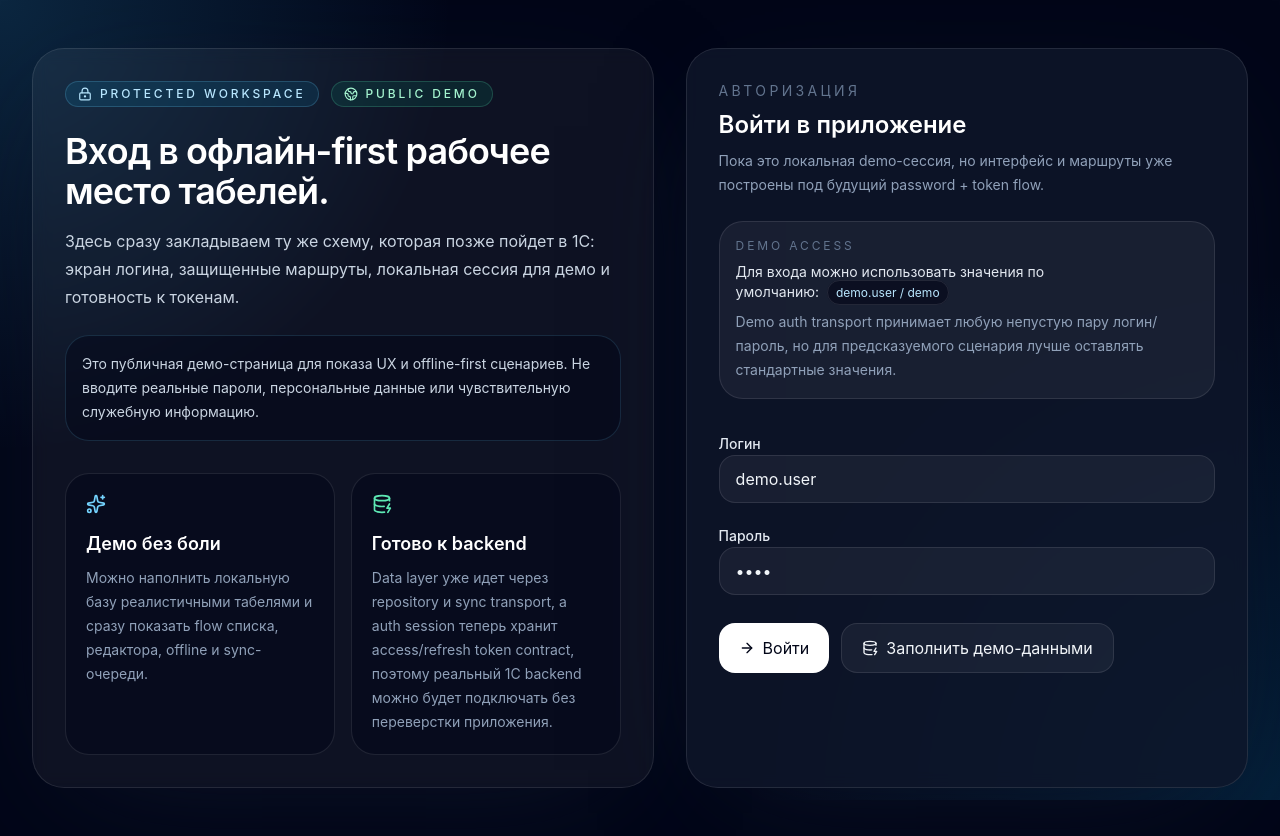
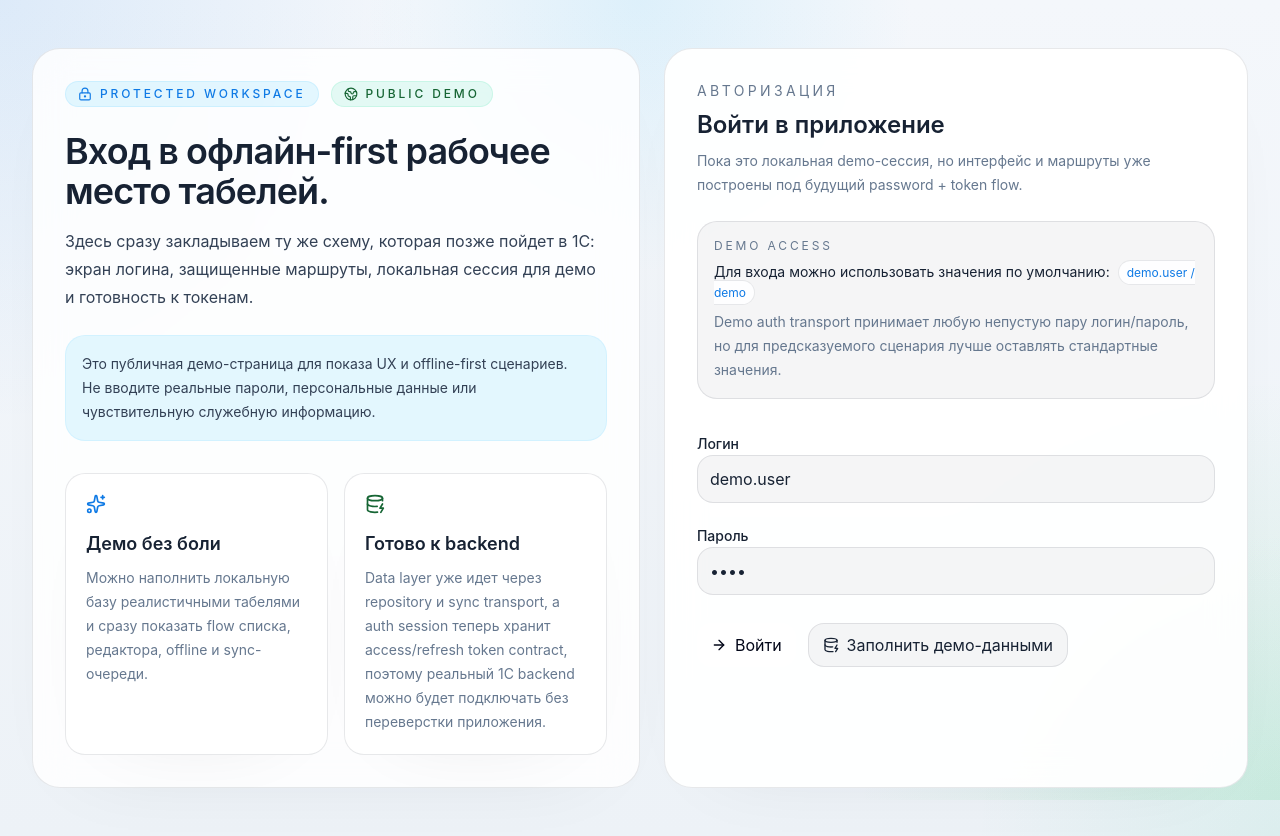
Before and after one commit to popiposter/react-pm, a React (Vite) app: page /login in a window 1280 px wide. Built offline with nearby package versions, Linux system fonts and the light colour scheme; no server answers.

Commit message:
Polish mobile editor flow and login theme

```diff
--- a/src/pages/LoginPage.tsx
+++ b/src/pages/LoginPage.tsx
@@ -9,6 +9,8 @@ import {
   Sparkles,
 } from 'lucide-react';
 import { toast } from 'sonner';
+import { Button } from '../components/ui/button';
+import { Input } from '../components/ui/input';
 import { useAuth } from '../features/auth/auth';
 import { useSeedDemoData } from '../hooks/useSeedDemoData';
 import { getDefaultTimesheetsSearch } from '../routes/_authenticated/timesheets';
@@ -94,48 +96,48 @@ export function LoginPage({
   };
 
   return (
-    <div className="min-h-screen bg-slate-950 text-slate-100">
-      <div className="absolute inset-0 bg-[radial-gradient(circle_at_top_left,_rgba(56,189,248,0.18),_transparent_30%),radial-gradient(circle_at_bottom_right,_rgba(14,165,233,0.16),_transparent_35%)]" />
-      <div className="relative mx-auto flex min-h-screen max-w-7xl flex-col justify-center px-4 py-12 lg:px-8">
-        <div className="grid gap-8 lg:grid-cols-[1.05fr_0.95fr]">
-          <section className="rounded-[2rem] border border-white/10 bg-white/5 p-8 shadow-[0_30px_120px_-48px_rgba(15,23,42,0.95)] backdrop-blur">
+    <div className="min-h-screen text-[var(--app-fg)]">
+      <div className="pointer-events-none absolute inset-0 bg-[radial-gradient(circle_at_top_left,var(--accent-soft),transparent_28%),radial-gradient(circle_at_bottom_right,var(--success-soft),transparent_28%)]" />
+      <div className="relative mx-auto flex min-h-screen max-w-7xl flex-col justify-center px-4 py-8 sm:py-12 lg:px-8">
+        <div className="grid gap-5 lg:grid-cols-[1.02fr_0.98fr] lg:gap-6">
+          <section className="app-surface rounded-[1.75rem] p-6 sm:p-8">
             <div className="flex flex-wrap items-center gap-3">
-              <span className="inline-flex items-center gap-2 rounded-full border border-sky-300/20 bg-sky-400/10 px-3 py-1 text-xs font-medium uppercase tracking-[0.24em] text-sky-200">
+              <span className="inline-flex items-center gap-2 rounded-full border border-sky-300/20 bg-sky-400/10 px-3 py-1 text-xs font-medium uppercase tracking-[0.24em] text-[var(--accent)]">
                 <LockKeyhole className="h-3.5 w-3.5" />
                 Protected workspace
               </span>
-              <span className="inline-flex items-center gap-2 rounded-full border border-emerald-300/20 bg-emerald-400/10 px-3 py-1 text-xs font-medium uppercase tracking-[0.24em] text-emerald-200">
+              <span className="inline-flex items-center gap-2 rounded-full border border-emerald-300/20 bg-emerald-400/10 px-3 py-1 text-xs font-medium uppercase tracking-[0.24em] text-[var(--success-text)]">
                 <Globe2 className="h-3.5 w-3.5" />
                 Public demo
               </span>
             </div>
             <div className="mt-6 space-y-4">
-              <h1 className="max-w-xl text-4xl font-semibold tracking-tight text-white">
+              <h1 className="max-w-xl text-3xl font-semibold tracking-tight sm:text-4xl">
                 Вход в офлайн-first рабочее место табелей.
               </h1>
-              <p className="max-w-2xl text-base leading-7 text-slate-300">
+              <p className="max-w-2xl text-base leading-7 text-[var(--text-soft)]">
                 Здесь сразу закладываем ту же схему, которая позже пойдет в 1С: экран логина,
                 защищенные маршруты, локальная сессия для демо и готовность к токенам.
               </p>
             </div>
-            <div className="mt-6 rounded-[1.5rem] border border-sky-300/15 bg-slate-950/45 p-4 text-sm leading-6 text-slate-300">
+            <div className="mt-6 rounded-[1.25rem] border border-sky-300/15 bg-sky-400/10 p-4 text-sm leading-6 text-[var(--text-soft)]">
               Это публичная демо-страница для показа UX и offline-first сценариев.
               Не вводите реальные пароли, персональные данные или чувствительную служебную
               информацию.
             </div>
             <div className="mt-8 grid gap-4 sm:grid-cols-2">
-              <div className="rounded-[1.5rem] border border-white/10 bg-slate-950/50 p-5">
-                <Sparkles className="h-5 w-5 text-sky-300" />
-                <h2 className="mt-4 text-lg font-semibold text-white">Демо без боли</h2>
-                <p className="mt-2 text-sm leading-6 text-slate-400">
+              <div className="app-surface-strong rounded-[1.25rem] p-5">
+                <Sparkles className="h-5 w-5 text-[var(--accent)]" />
+                <h2 className="mt-4 text-lg font-semibold">Демо без боли</h2>
+                <p className="mt-2 text-sm leading-6 text-[var(--text-muted)]">
                   Можно наполнить локальную базу реалистичными табелями и сразу показать flow
                   списка, редактора, offline и sync-очереди.
                 </p>
               </div>
-              <div className="rounded-[1.5rem] border border-white/10 bg-slate-950/50 p-5">
-                <DatabaseZap className="h-5 w-5 text-emerald-300" />
-                <h2 className="mt-4 text-lg font-semibold text-white">Готово к backend</h2>
-                <p className="mt-2 text-sm leading-6 text-slate-400">
+              <div className="app-surface-strong rounded-[1.25rem] p-5">
+                <DatabaseZap className="h-5 w-5 text-[var(--success-text)]" />
+                <h2 className="mt-4 text-lg font-semibold">Готово к backend</h2>
+                <p className="mt-2 text-sm leading-6 text-[var(--text-muted)]">
                   Data layer уже идет через repository и sync transport, а auth session теперь
                   хранит access/refresh token contract, поэтому реальный 1С backend можно будет
                   подключать без переверстки приложения.
@@ -144,39 +146,39 @@ export function LoginPage({
             </div>
           </section>
 
-          <section className="rounded-[2rem] border border-white/10 bg-slate-900/80 p-8 shadow-[0_30px_120px_-48px_rgba(15,23,42,0.95)] backdrop-blur">
+          <section className="app-surface-strong rounded-[1.75rem] p-6 sm:p-8">
             <div className="space-y-2">
-              <p className="text-sm uppercase tracking-[0.24em] text-slate-500">Авторизация</p>
-              <h2 className="text-2xl font-semibold text-white">Войти в приложение</h2>
-              <p className="text-sm leading-6 text-slate-400">
+              <p className="text-sm uppercase tracking-[0.24em] text-[var(--text-muted)]">Авторизация</p>
+              <h2 className="text-2xl font-semibold">Войти в приложение</h2>
+              <p className="text-sm leading-6 text-[var(--text-muted)]">
                 Пока это локальная demo-сессия, но интерфейс и маршруты уже построены под будущий
                 password + token flow.
               </p>
             </div>
 
-            <div className="mt-6 rounded-[1.5rem] border border-white/10 bg-white/5 p-4">
-              <p className="text-xs uppercase tracking-[0.24em] text-slate-500">Demo access</p>
-              <p className="mt-2 text-sm text-slate-200">
+            <div className="mt-6 rounded-[1.25rem] border border-[var(--panel-border)] bg-[var(--panel-muted)] p-4">
+              <p className="text-xs uppercase tracking-[0.24em] text-[var(--text-muted)]">Demo access</p>
+              <p className="mt-2 text-sm text-[var(--app-fg)]">
                 Для входа можно использовать значения по умолчанию:
-                <span className="ml-2 rounded-full border border-white/10 bg-slate-950/60 px-2 py-1 text-xs text-sky-200">
+                <span className="ml-2 rounded-full border border-[var(--panel-border)] bg-[var(--panel-bg-strong)] px-2 py-1 text-xs text-[var(--accent)]">
                   demo.user / demo
                 </span>
               </p>
-              <p className="mt-2 text-sm leading-6 text-slate-400">
+              <p className="mt-2 text-sm leading-6 text-[var(--text-muted)]">
                 Demo auth transport принимает любую непустую пару логин/пароль, но для
                 предсказуемого сценария лучше оставлять стандартные значения.
               </p>
             </div>
 
             {reasonContent && (
-              <div className="mt-6 rounded-[1.5rem] border border-amber-300/20 bg-amber-400/10 p-4 text-amber-50">
+              <div className="mt-6 rounded-[1.25rem] border border-amber-300/20 bg-amber-400/10 p-4 text-[var(--warning-text)]">
                 <div className="flex items-start gap-3">
-                  <div className="rounded-2xl bg-slate-950/30 p-2 text-amber-200">
+                  <div className="rounded-2xl bg-[var(--panel-bg-strong)] p-2 text-[var(--warning-text)]">
                     <AlertTriangle className="h-4 w-4" />
                   </div>
                   <div>
                     <p className="font-medium">{reasonContent.title}</p>
-                    <p className="mt-1 text-sm leading-6 text-amber-100/80">
+                    <p className="mt-1 text-sm leading-6 text-[var(--warning-text)]/80">
                       {reasonContent.description}
                     </p>
                   </div>
@@ -186,44 +188,44 @@ export function LoginPage({
 
             <form className="mt-8 space-y-5" onSubmit={handleSubmit}>
               <label className="block space-y-2">
-                <span className="text-sm font-medium text-slate-200">Логин</span>
-                <input
+                <span className="text-sm font-medium text-[var(--app-fg)]">Логин</span>
+                <Input
                   value={username}
                   onChange={(event) => setUsername(event.target.value)}
-                  className="h-12 w-full rounded-2xl border border-white/10 bg-white/5 px-4 text-sm text-slate-100 outline-none transition placeholder:text-slate-500 focus:border-sky-300/40 focus:ring-2 focus:ring-sky-400/20"
+                  className="h-12 rounded-2xl bg-[var(--panel-muted)]"
                   placeholder="demo.user"
                 />
               </label>
 
               <label className="block space-y-2">
-                <span className="text-sm font-medium text-slate-200">Пароль</span>
-                <input
+                <span className="text-sm font-medium text-[var(--app-fg)]">Пароль</span>
+                <Input
                   type="password"
                   value={password}
                   onChange={(event) => setPassword(event.target.value)}
-                  className="h-12 w-full rounded-2xl border border-white/10 bg-white/5 px-4 text-sm text-slate-100 outline-none transition placeholder:text-slate-500 focus:border-sky-300/40 focus:ring-2 focus:ring-sky-400/20"
+                  className="h-12 rounded-2xl bg-[var(--panel-muted)]"
                   placeholder="Введите пароль"
                 />
               </label>
 
               <div className="flex flex-col gap-3 pt-2 sm:flex-row">
-                <button
+                <Button
                   type="submit"
                   disabled={isSubmitting}
-                  className="inline-flex items-center justify-center gap-2 rounded-2xl bg-white px-5 py-3 text-sm font-semibold text-slate-950 transition hover:bg-slate-100 disabled:cursor-not-allowed disabled:opacity-70"
+                  className="h-11 rounded-2xl bg-white text-slate-950 hover:bg-slate-100"
                 >
                   <ArrowRight className="h-4 w-4" />
                   Войти
-                </button>
-                <button
-                  type="button"
+                </Button>
+                <Button
                   onClick={() => void handleSeedDemoData()}
                   disabled={seedDemoData.isPending}
-                  className="inline-flex items-center justify-center gap-2 rounded-2xl border border-white/10 bg-white/5 px-5 py-3 text-sm font-medium text-slate-100 transition hover:bg-white/10 disabled:cursor-not-allowed disabled:opacity-70"
+                  variant="secondary"
+                  className="h-11 rounded-2xl"
                 >
                   <DatabaseZap className="h-4 w-4" />
                   Заполнить демо-данными
-                </button>
+                </Button>
               </div>
             </form>
           </section>
```
Also changed, not shown: src/pages/TimesheetEditor.tsx (+33 -2 lines).
